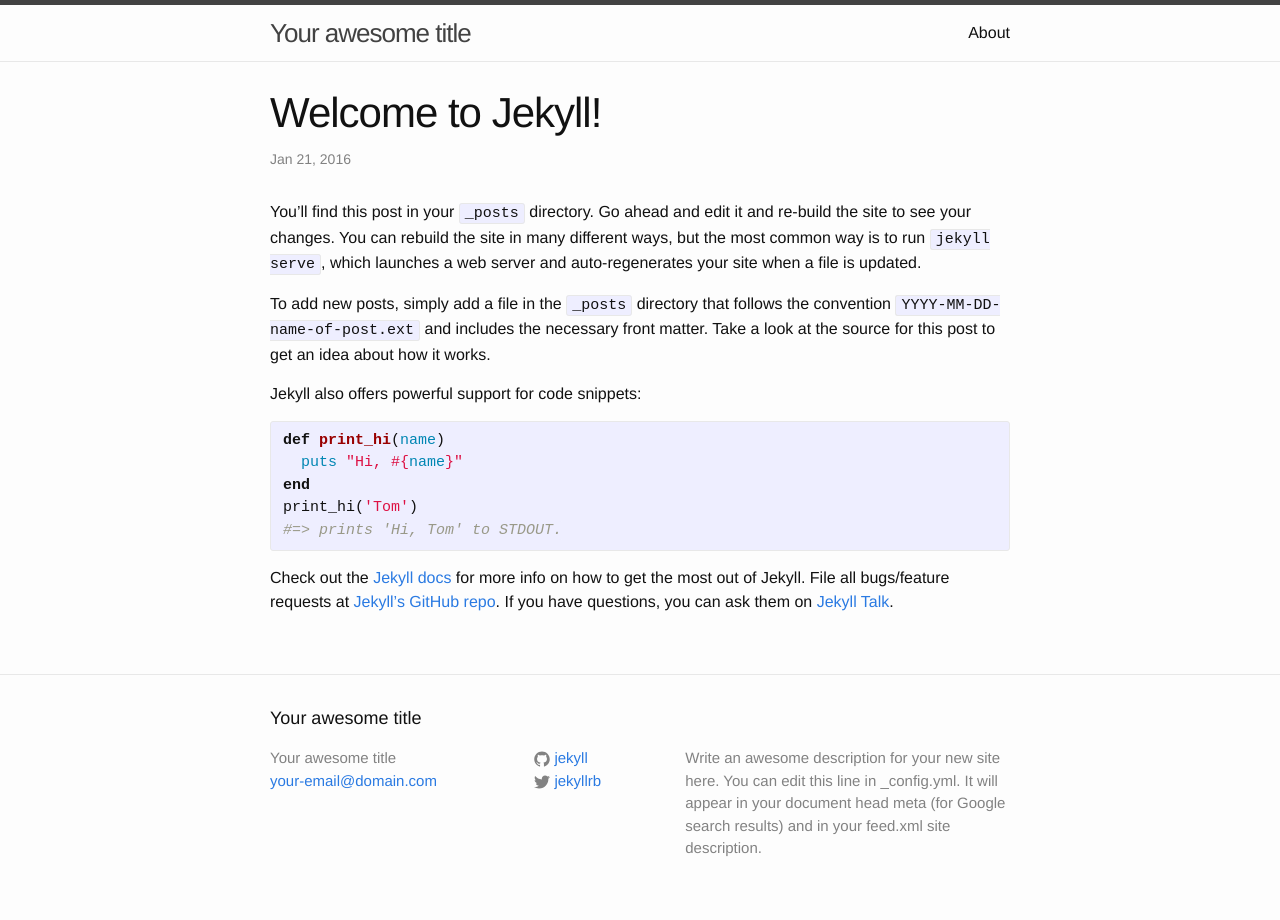
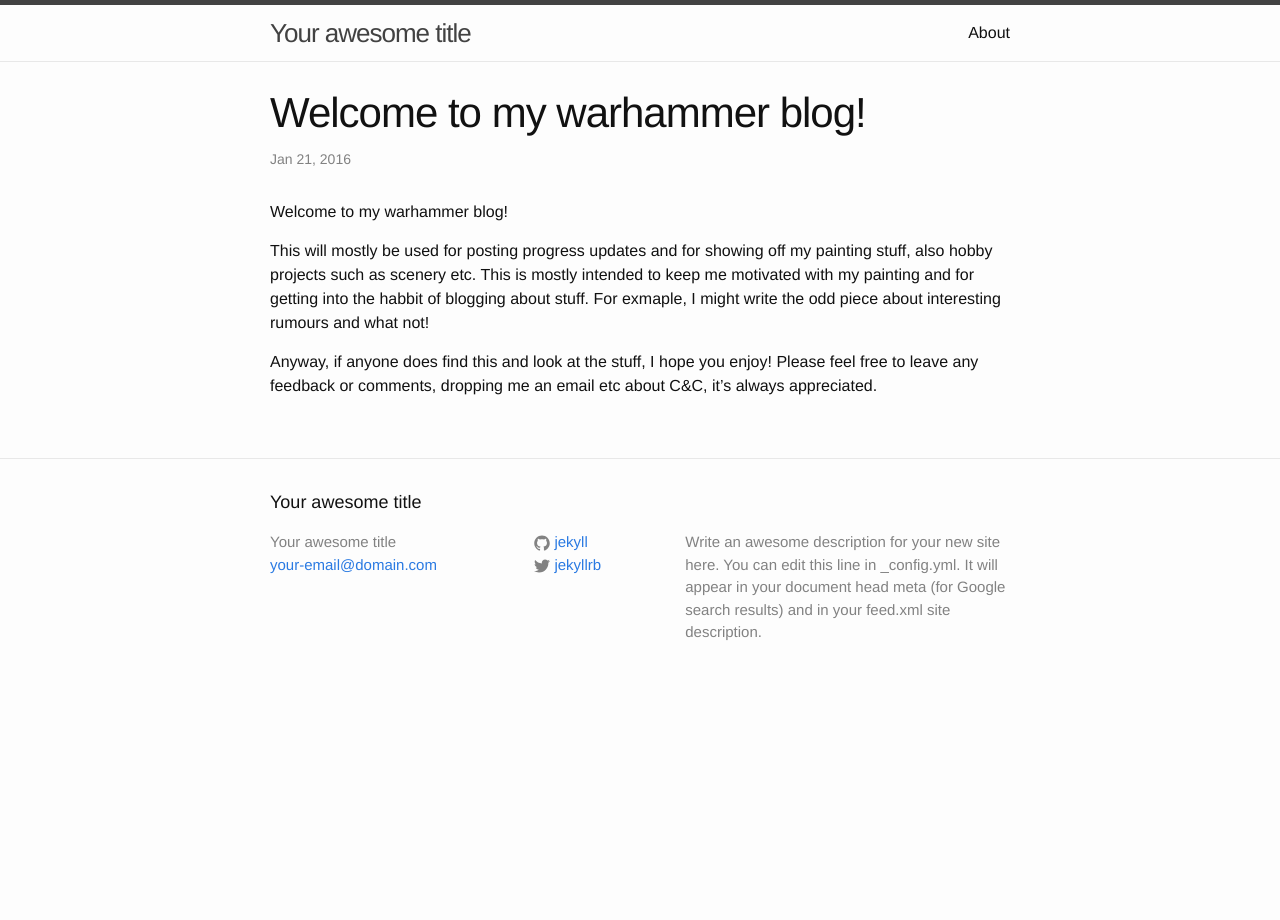
Before and after one commit to JohnBurchell/Website, a Jekyll site: the page built from warhammer_blog/_posts/2016-01-21-welcome-to-jekyll.markdown, in a window 1280 px wide. Built offline with Jekyll 4.4.1, drawn with Linux system fonts in a browser that asks for light colours.

Commit message:
Initial changes for warhammer stuff

```diff
--- a/warhammer_blog/_posts/2016-01-21-welcome-to-jekyll.markdown
+++ b/warhammer_blog/_posts/2016-01-21-welcome-to-jekyll.markdown
@@ -1,25 +1,12 @@
 ---
 layout: post
-title:  "Welcome to Jekyll!"
-date:   2016-01-21 15:53:37 +0100
-categories: jekyll update
+title:  "Welcome to my warhammer blog!"
+date:   2016-01-21 22:52:00 +0100
+categories: warhammer introduction
 ---
-You’ll find this post in your `_posts` directory. Go ahead and edit it and re-build the site to see your changes. You can rebuild the site in many different ways, but the most common way is to run `jekyll serve`, which launches a web server and auto-regenerates your site when a file is updated.
 
-To add new posts, simply add a file in the `_posts` directory that follows the convention `YYYY-MM-DD-name-of-post.ext` and includes the necessary front matter. Take a look at the source for this post to get an idea about how it works.
+Welcome to my warhammer blog!
 
-Jekyll also offers powerful support for code snippets:
+This will mostly be used for posting progress updates and for showing off my painting stuff, also hobby projects such as scenery etc. This is mostly intended to keep me motivated with my painting and for getting into the habbit of blogging about stuff. For exmaple, I might write the odd piece about interesting rumours and what not!
 
-{% highlight ruby %}
-def print_hi(name)
-  puts "Hi, #{name}"
-end
-print_hi('Tom')
-#=> prints 'Hi, Tom' to STDOUT.
-{% endhighlight %}
-
-Check out the [Jekyll docs][jekyll-docs] for more info on how to get the most out of Jekyll. File all bugs/feature requests at [Jekyll’s GitHub repo][jekyll-gh]. If you have questions, you can ask them on [Jekyll Talk][jekyll-talk].
-
-[jekyll-docs]: http://jekyllrb.com/docs/home
-[jekyll-gh]:   https://github.com/jekyll/jekyll
-[jekyll-talk]: https://talk.jekyllrb.com/
+Anyway, if anyone does find this and look at the stuff, I hope you enjoy! Please feel free to leave any feedback or comments, dropping me an email etc about C&C, it's always appreciated.
```
Also changed, not shown: programming_blog/_config.yml (+4 -5 lines).
